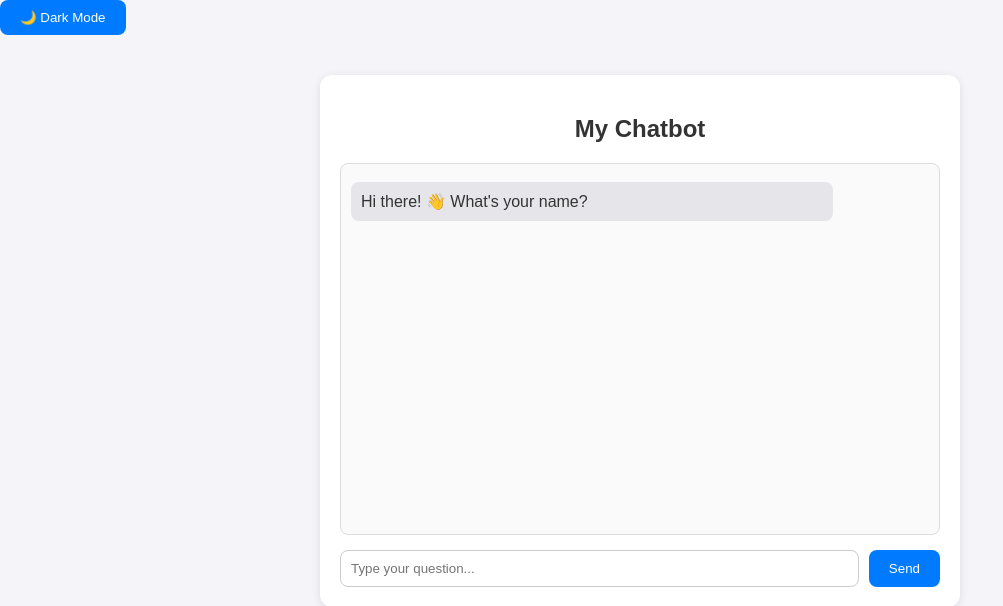
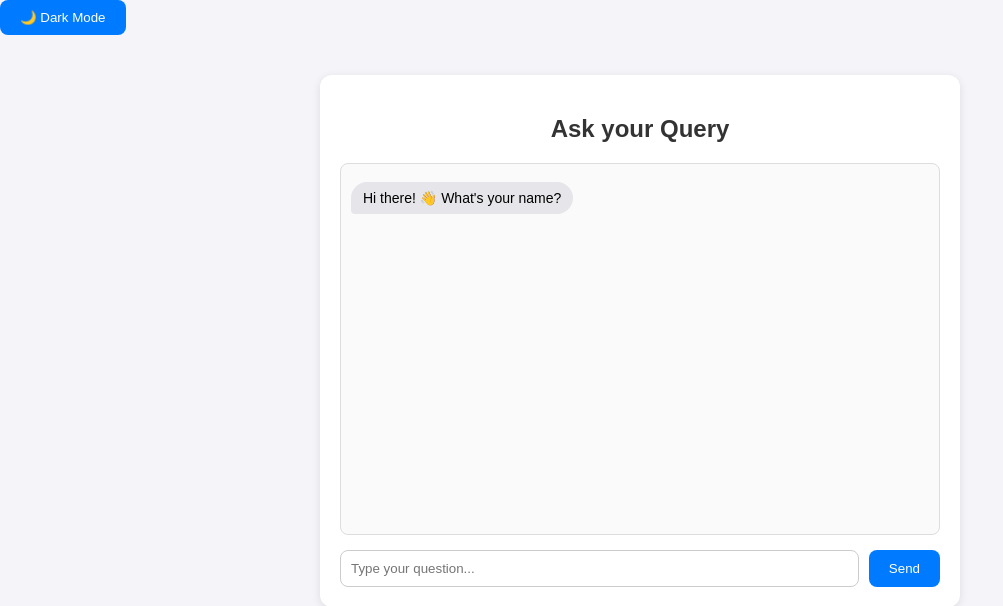
Before and after one commit to mausam1707/MyAI, a Flask app: page / in a window 1280 px wide. Shown: the top 606 px of the page, without its empty margins (0-1003 px from the left). Run offline with Flask 3, Linux system fonts and the light colour scheme.

Commit message:
Updated functions, favicon

```diff
--- a/backend/server.py
+++ b/backend/server.py
@@ -2,7 +2,7 @@ from flask import Flask, render_template, request, jsonify
 import cohere
 from config import COHERE_API_KEY
 
-app = Flask(__name__)
+app = Flask(__name__, static_folder='static')
 co = cohere.Client(COHERE_API_KEY)
 
 @app.route("/")
@@ -26,4 +26,4 @@ def chat():
     return jsonify({"reply": answer})
 
 if __name__ == "__main__":
-    app.run(host="0.0.0.0", port=5000, debug=True)  # accessible on mobile too
+    app.run(host="0.0.0.0", port=5000, debug=False)  # accessible on mobile too
--- a/backend/static/style.css
+++ b/backend/static/style.css
@@ -130,3 +130,37 @@ body.dark-mode .input-container button {
     background-color: #007bff;
     color: #fff;
 }
+
+/* Chat messages container */
+#chat-box {
+    display: flex;
+    flex-direction: column;
+    gap: 8px;
+    padding: 10px;
+}
+
+/* Common message style */
+.message {
+    display: inline-block;
+    max-width: 70%;   /* prevents bubbles from being too wide */
+    padding: 8px 12px;
+    border-radius: 16px;
+    word-wrap: break-word;
+    font-size: 14px;
+}
+
+/* User message (right side, blue) */
+.message.user {
+    background-color: #007bff;
+    color: #fff;
+    align-self: flex-end;   /* push to right */
+    border-bottom-right-radius: 4px;  /* like WhatsApp */
+}
+
+/* Bot message (left side, gray) */
+.message.bot {
+    background-color: #e5e5ea;
+    color: #000;
+    align-self: flex-start; /* push to left */
+    border-bottom-left-radius: 4px;   /* like WhatsApp */
+}
--- a/backend/templates/index.html
+++ b/backend/templates/index.html
@@ -3,14 +3,17 @@
 <head>
   <meta charset="UTF-8">
   <meta name="viewport" content="width=device-width, initial-scale=1.0">
-  <title>My Chatbot</title>
+  <title>ResAI</title>
   <link rel="stylesheet" href="{{ url_for('static', filename='style.css') }}">
+  <link rel="icon" href="{{ url_for('static', filename='favicon.png') }}?v=2" type="image/png">
+
+
 </head>
 <body>
   <button id="theme-toggle">🌙 Dark Mode</button>
 
   <div class="chat-container">
-    <h2>My Chatbot</h2>
+    <h2>Ask your Query</h2>
     <div id="chat-box"></div>
     <div class="input-area">
       <input type="text" id="message" placeholder="Type your question..." />
```
Also changed, not shown: backend/static/favicon.png (added).
